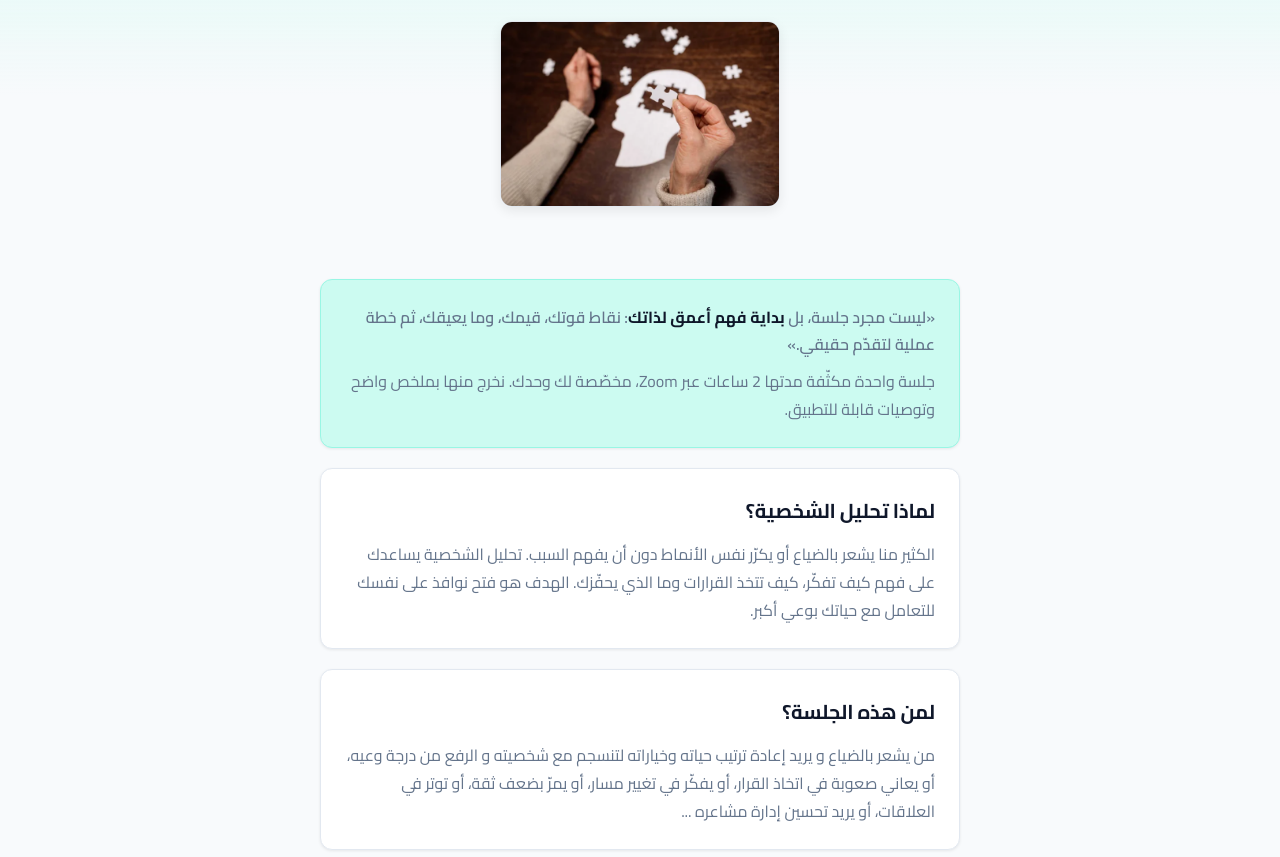
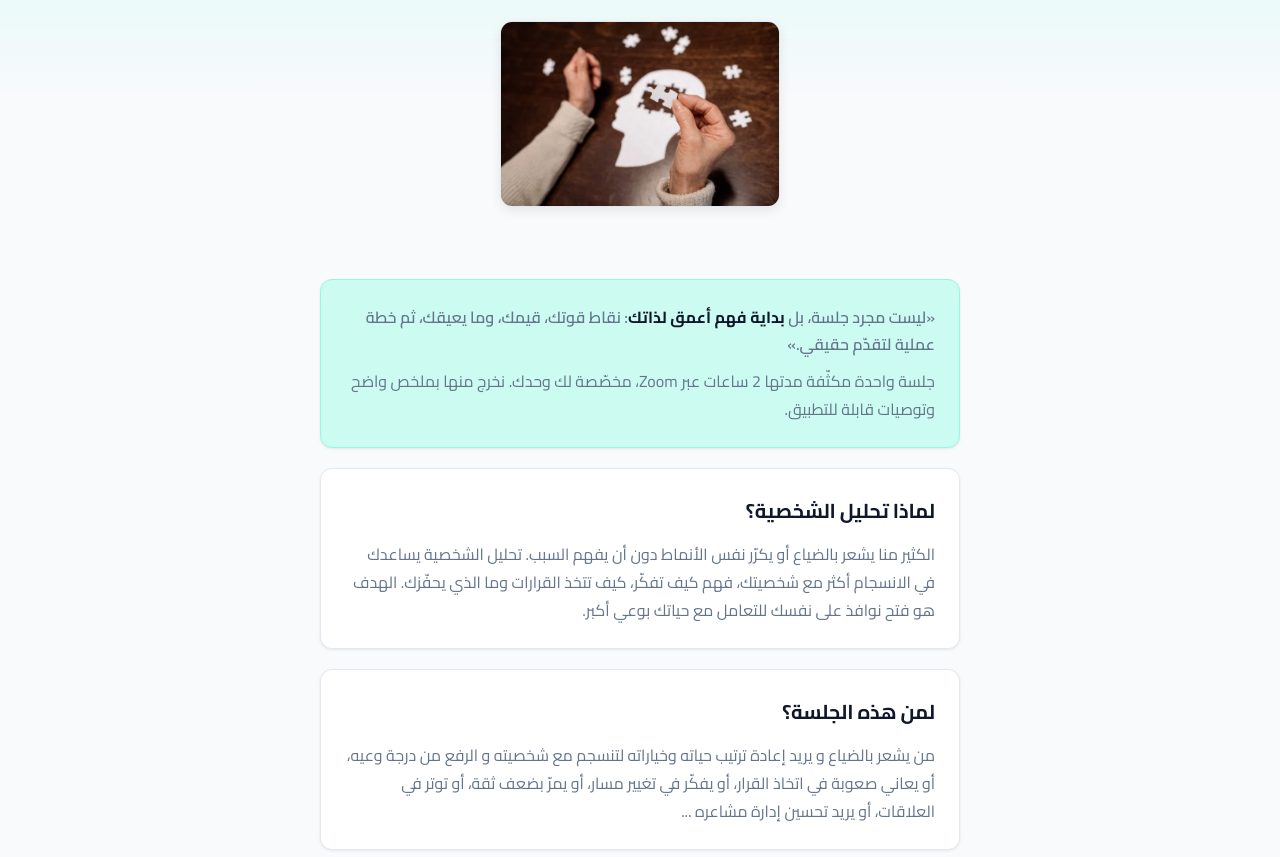
Before and after one commit to hichemg92/AnalyseDeLaPersonnalite, a plain HTML site: page index.html in a window 1280 px wide. Shown: the part 240-1097 px from the top of the page. Drawn offline with Linux system fonts and the light colour scheme.

Commit message:
Update index.html

```diff
--- a/index.html
+++ b/index.html
@@ -399,7 +399,7 @@
 
     <section class="section">
       <h2>لماذا تحليل الشخصية؟</h2>
-      <p>الكثير منا يشعر بالضياع أو يكرّر نفس الأنماط دون أن يفهم السبب. تحليل الشخصية يساعدك على فهم كيف تفكّر، كيف تتخذ القرارات وما الذي يحفّزك. الهدف هو فتح نوافذ على نفسك للتعامل مع حياتك بوعي أكبر.</p>
+      <p>الكثير منا يشعر بالضياع أو يكرّر نفس الأنماط دون أن يفهم السبب. تحليل الشخصية يساعدك في الانسجام أكثر مع شخصيتك، فهم كيف تفكّر، كيف تتخذ القرارات وما الذي يحفّزك. الهدف هو فتح نوافذ على نفسك للتعامل مع حياتك بوعي أكبر.</p>
     </section>
 
     <section class="section">
```
